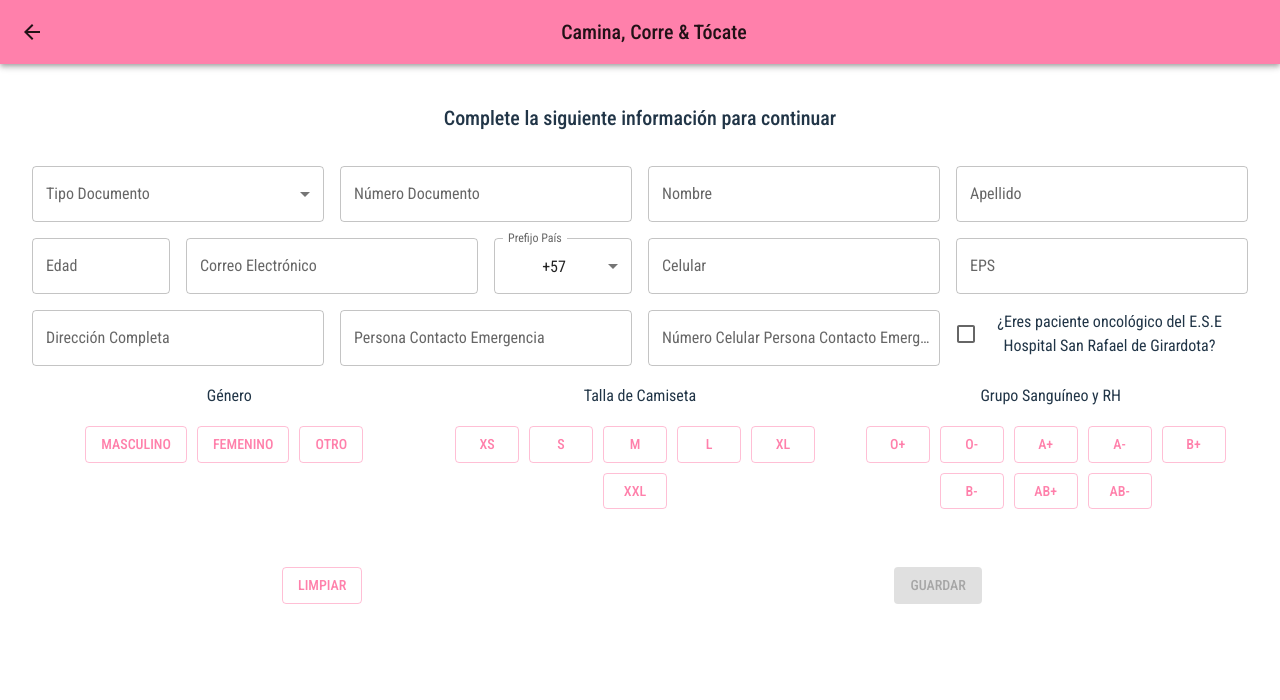
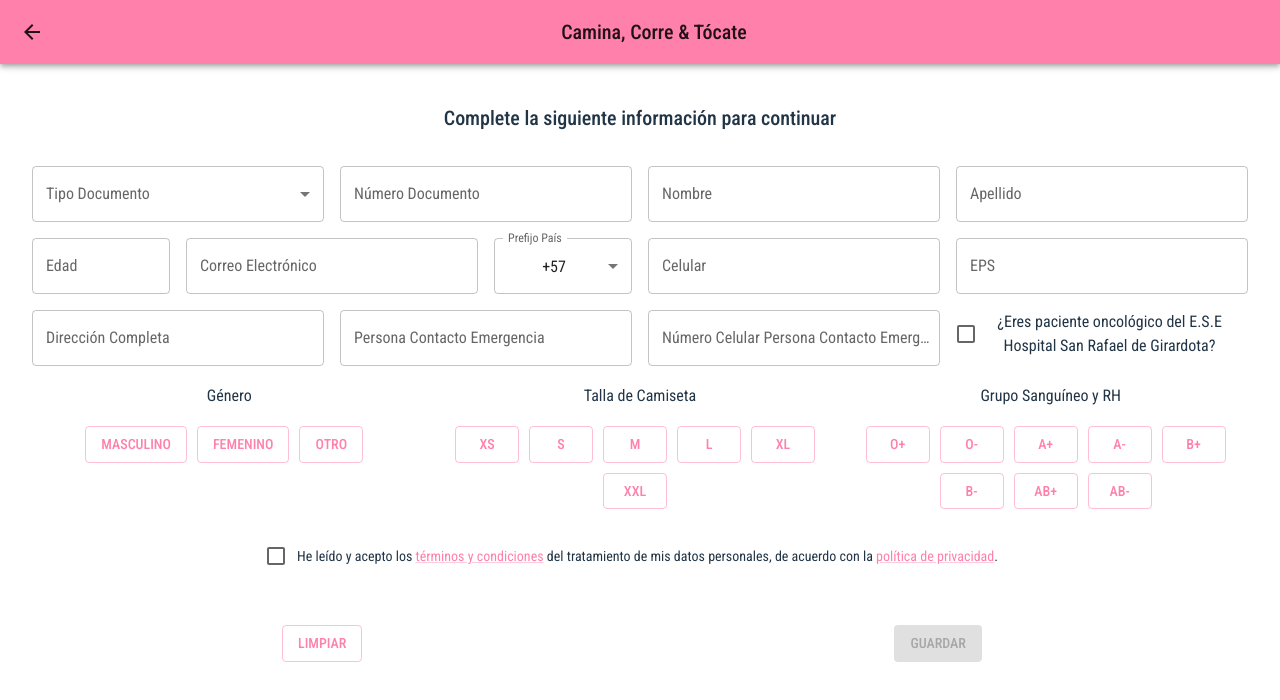
Before and after one commit to softwarealcaldiagirardota/fundayama-fe, a React (Vite) app: page /register in a window 1280 px wide. Both pictures are taken after a click on the element "1. Ingresar mis datos". Shown: the top 700 px of the page. Built offline with nearby package versions, Linux system fonts and the light colour scheme.

Commit message:
improves

```diff
--- a/src/pages/registers/index.tsx
+++ b/src/pages/registers/index.tsx
@@ -25,6 +25,7 @@ import { useNavigate } from "react-router-dom"; // Para el manejo de navegación
 import { StyledContainerActions } from "./styles";
 import Actions from "../../components/Actions";
 import ContentCopyIcon from "@mui/icons-material/ContentCopy";
+import { Link as LinkPolitic } from "@mui/material";
 
 const STEPS = {
   options: "OPTIONS",
@@ -328,6 +329,11 @@ const Register = () => {
   const [errorDialogOpen, setErrorDialogOpen] = useState(false);
   const [errorMessage, setErrorMessage] = useState("");
   const [mediaUrl, setMediaUrl] = useState(null);
+  const [isChecked, setIsChecked] = useState(false);
+
+  const handleCheckboxChangePolitic = (event: any) => {
+    setIsChecked(event.target.checked);
+  };
 
   const [isFormComplete, setIsFormComplete] = useState(false); // Estado para habilitar/deshabilitar el botón
 
@@ -352,6 +358,7 @@ const Register = () => {
       setFinished(false);
       setMediaUrl(null);
       setCopied(false);
+      setIsChecked(false);
     }
   }, [step]);
   const handleFileUpload = async (event: any) => {
@@ -879,6 +886,7 @@ const Register = () => {
                   label="¿Eres paciente oncológico del E.S.E Hospital San Rafael de Girardota?"
                 />
               </Grid>
+
               {/* Género */}
               <Grid item xs={12} md={isMobile ? 12 : 4}>
                 <Typography
@@ -916,6 +924,37 @@ const Register = () => {
                   "blood_group_and_rh"
                 )}
               </Grid>
+              <Grid item xs={12} md={isMobile ? 12 : 12}>
+                <FormControlLabel
+                  control={
+                    <Checkbox
+                      checked={isChecked}
+                      onChange={handleCheckboxChangePolitic}
+                      name="dataPrivacy"
+                      color="primary"
+                    />
+                  }
+                  label={
+                    <Typography variant="body2">
+                      He leído y acepto los{" "}
+                      <LinkPolitic
+                        href="https://fundayama-fe.s3.amazonaws.com/images/Tratamiento+de+datos+fundayama.pdf"
+                        target="_blank"
+                      >
+                        términos y condiciones
+                      </LinkPolitic>{" "}
+                      del tratamiento de mis datos personales, de acuerdo con la{" "}
+                      <LinkPolitic
+                        href="https://fundayama-fe.s3.amazonaws.com/images/Tratamiento+de+datos+fundayama.pdf"
+                        target="_blank"
+                      >
+                        política de privacidad
+                      </LinkPolitic>
+                      .
+                    </Typography>
+                  }
+                />
+              </Grid>
 
               {/* Botón para cambiar al siguiente tab */}
               <Grid container direction="column">
@@ -935,7 +974,7 @@ const Register = () => {
                     variant="contained"
                     color="primary"
                     onClick={handleSubmit}
-                    disabled={!isFormComplete || isUploading} // Deshabilitar si el formulario no está completo
+                    disabled={!isFormComplete || isUploading || !isChecked} // Deshabilitar si el formulario no está completo
                   >
                     Guardar
                   </Button>
```
